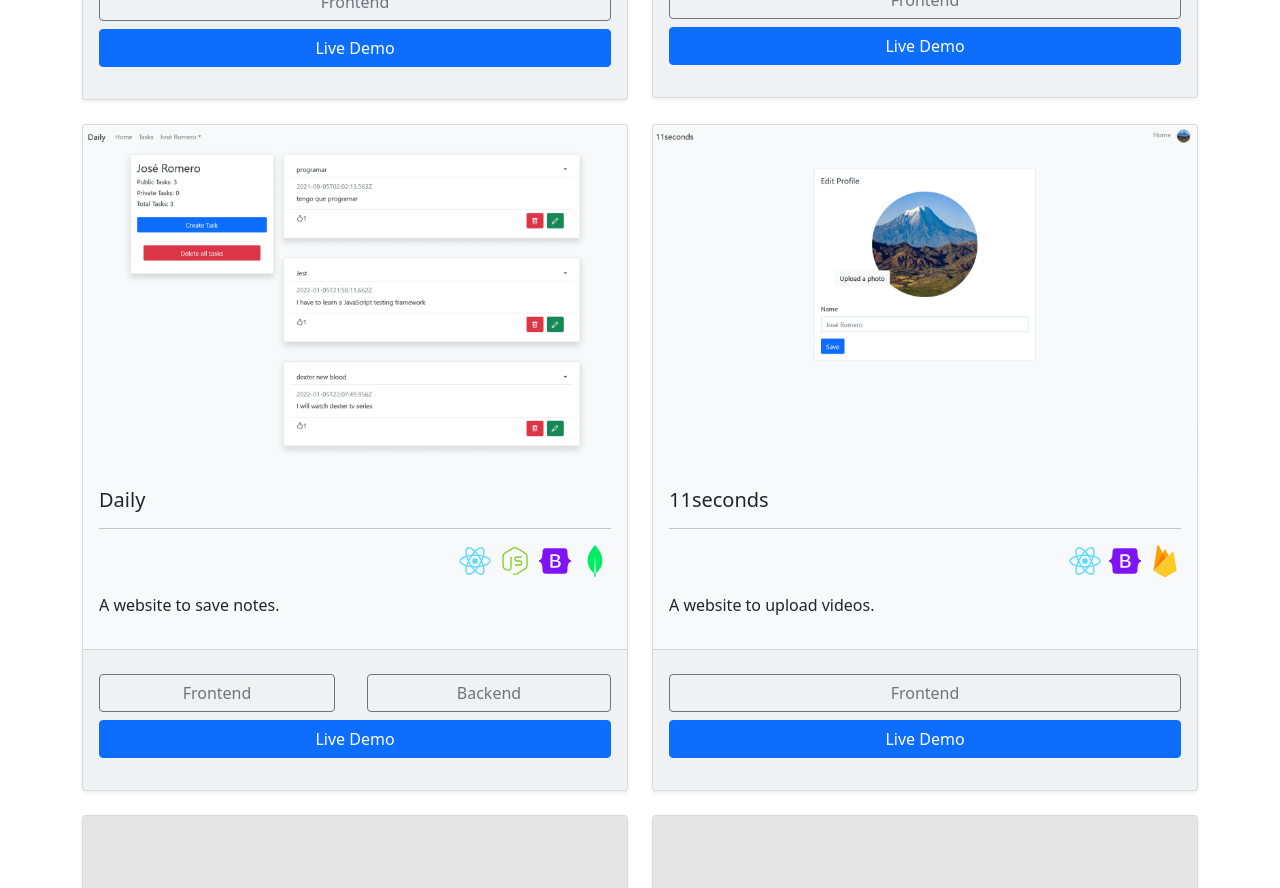
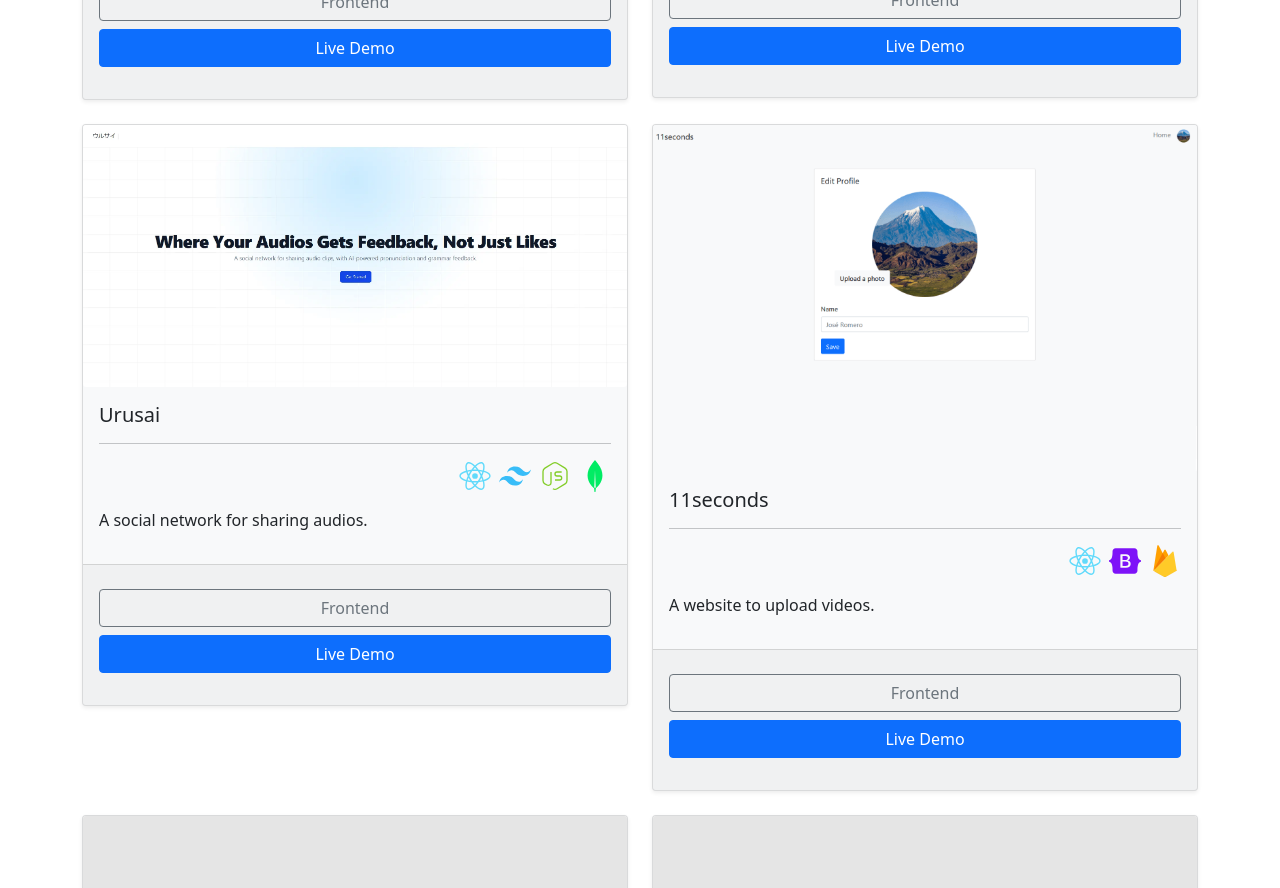
Before and after one commit to JosenRomero/My_Portfolio, a React (Vite) app: page / in a window 1280 px wide. Shown: the part 2000-2888 px from the top of the page. Built offline with nearby package versions, Linux system fonts and the light colour scheme.

Commit message:
feat: add `Urusai` proyect

```diff
--- a/src/data.js
+++ b/src/data.js
@@ -57,20 +57,20 @@ export const projects = [
 		open_project: "https://javascript-is-weird.onrender.com/",
 	},
 	{
-		image: "images/daily_img.png",
+		image: "images/urusai_img.webp",
 		imageSmall: false,
-		title: "Daily",
+		title: "Urusai",
 		programming_language: [
 			programming_language.react,
+			programming_language.tailwind,
 			programming_language.nodeJS,
-			programming_language.bootstrap,
 			programming_language.mongoDB,
 		],
 		view_code: {
-			frontend: "https://github.com/JosenRomero/Daily",
-			backend: "https://github.com/JosenRomero/backend-with-nodejs",
+			frontend: "https://github.com/JosenRomero/Urusai",
+			backend: "",
 		},
-		open_project: "https://daily2022.vercel.app/",
+		open_project: "https://urusai.vercel.app/",
 	},
 	{
 		image: "images/11seconds_img.png",
--- a/src/i18n/locales/en/translations.json
+++ b/src/i18n/locales/en/translations.json
@@ -22,7 +22,7 @@
 	"project_descriptions": {
 		"0": "Generate Tailwind CSS classes with AI.",
 		"1": "A blog dedicated to javascript curiosities.",
-		"2": "A website to save notes.",
+		"2": "A social network for sharing audios.",
 		"3": "A website to upload videos.",
 		"4": "An app to save notes.",
 		"5": "A fun game that tests your math skills."
--- a/src/i18n/locales/es/translations.json
+++ b/src/i18n/locales/es/translations.json
@@ -22,7 +22,7 @@
 	"project_descriptions": {
 		"0": "Genera clases de Tailwind CSS con IA.",
 		"1": "Blog dedicado a las curiosidades de js.",
-		"2": "Un sitio web para guardar notas.",
+		"2": "Una red social para compartir audios.",
 		"3": "Una web para subir vídeos.",
 		"4": "Una aplicación para guardar notas.",
 		"5": "Un juego que pone a prueba tus habilidades matemáticas."
```
Also changed, not shown: public/images/daily_img.png (deleted), public/images/urusai_img.webp (added).
